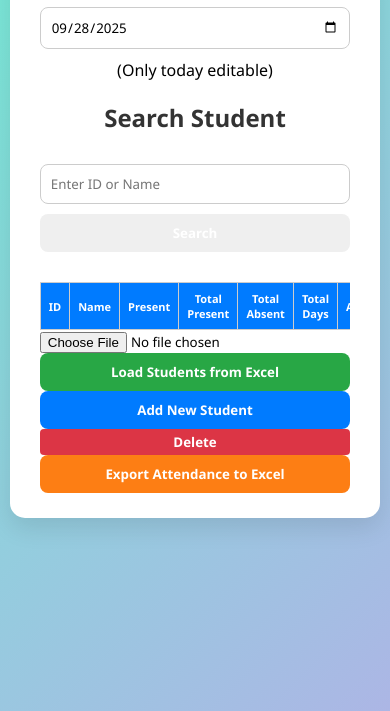
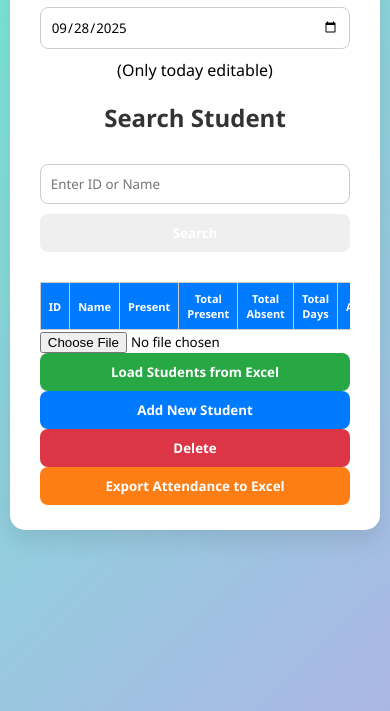
Before and after one commit to rajkushwaha7584/Attendance, a plain HTML site: page index.html in a window 390 px wide. Shown: the part 133-844 px from the top of the page. Drawn offline with Linux system fonts and the light colour scheme.

Commit message:
Initial commit / new changes

```diff
--- a/style.css
+++ b/style.css
@@ -91,17 +91,36 @@ input[type="number"]:focus {
 /* =======================
    Buttons
 ======================= */
+/* Delete button styled like other buttons */
 button.delete-btn {
-  background-color: #dc3545;
+  background: #dc3545; /* Red */
   color: white;
   border: none;
-  padding: 4px 8px;
+  padding: 10px 18px; /* same as other buttons */
+  border-radius: 8px; /* same border-radius */
+  font-weight: 600;
   cursor: pointer;
-  border-radius: 4px;
+  transition: background 0.3s ease, transform 0.2s ease, box-shadow 0.3s ease;
+  min-width: 120px; /* same as other buttons */
 }
 
+/* Hover effect */
 button.delete-btn:hover {
   background-color: #c82333;
+  transform: scale(1.05);
+  box-shadow: 0 5px 15px rgba(200, 35, 51, 0.3);
+}
+
+/* Active effect */
+button.delete-btn:active {
+  transform: scale(0.98);
+}
+
+/* Responsive adjustments */
+@media screen and (max-width: 480px) {
+  button.delete-btn {
+    width: 100%; /* Full width on mobile */
+  }
 }
 
 button {
--- a/sw.js
+++ b/sw.js
@@ -19,3 +19,8 @@ self.addEventListener("fetch", (e) => {
     caches.match(e.request).then((response) => response || fetch(e.request))
   );
 });
+self.addEventListener("fetch", (event) => {
+  event.respondWith(
+    fetch(event.request).catch(() => caches.match(event.request))
+  );
+});
```
